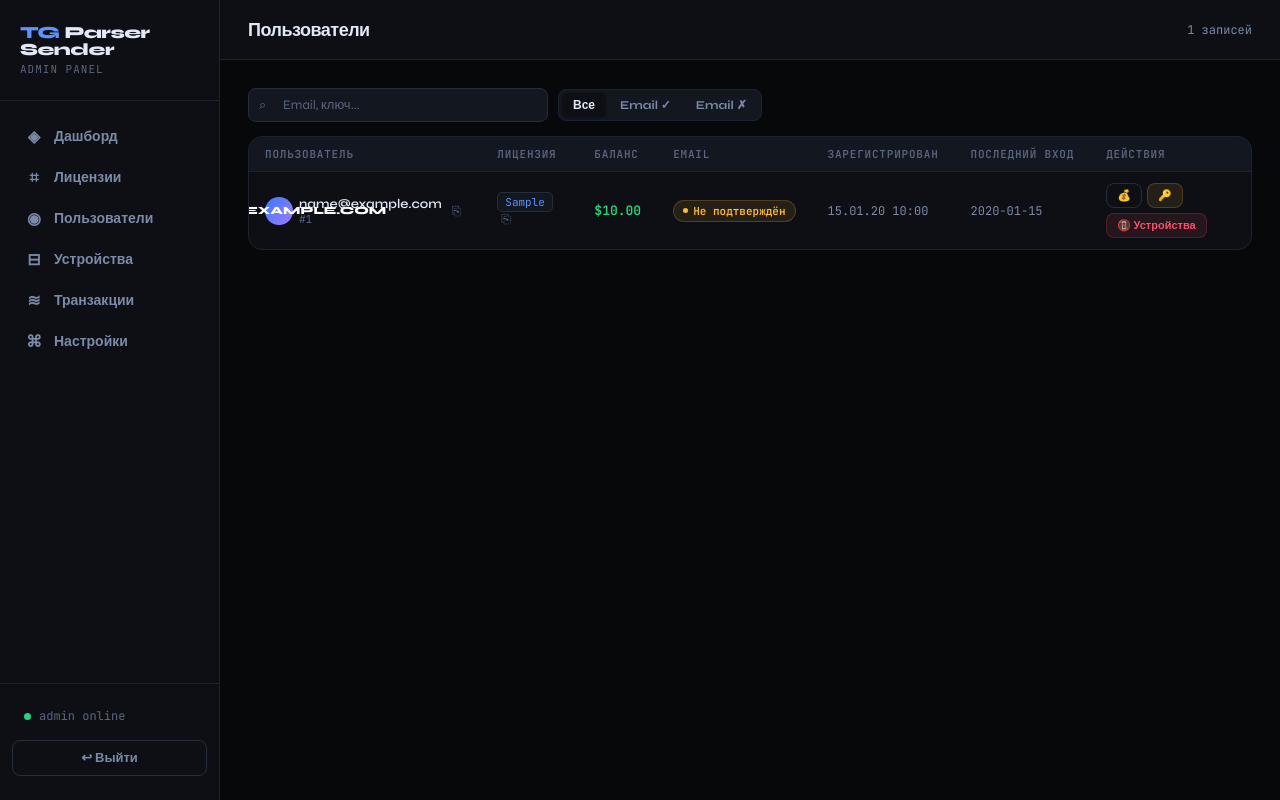
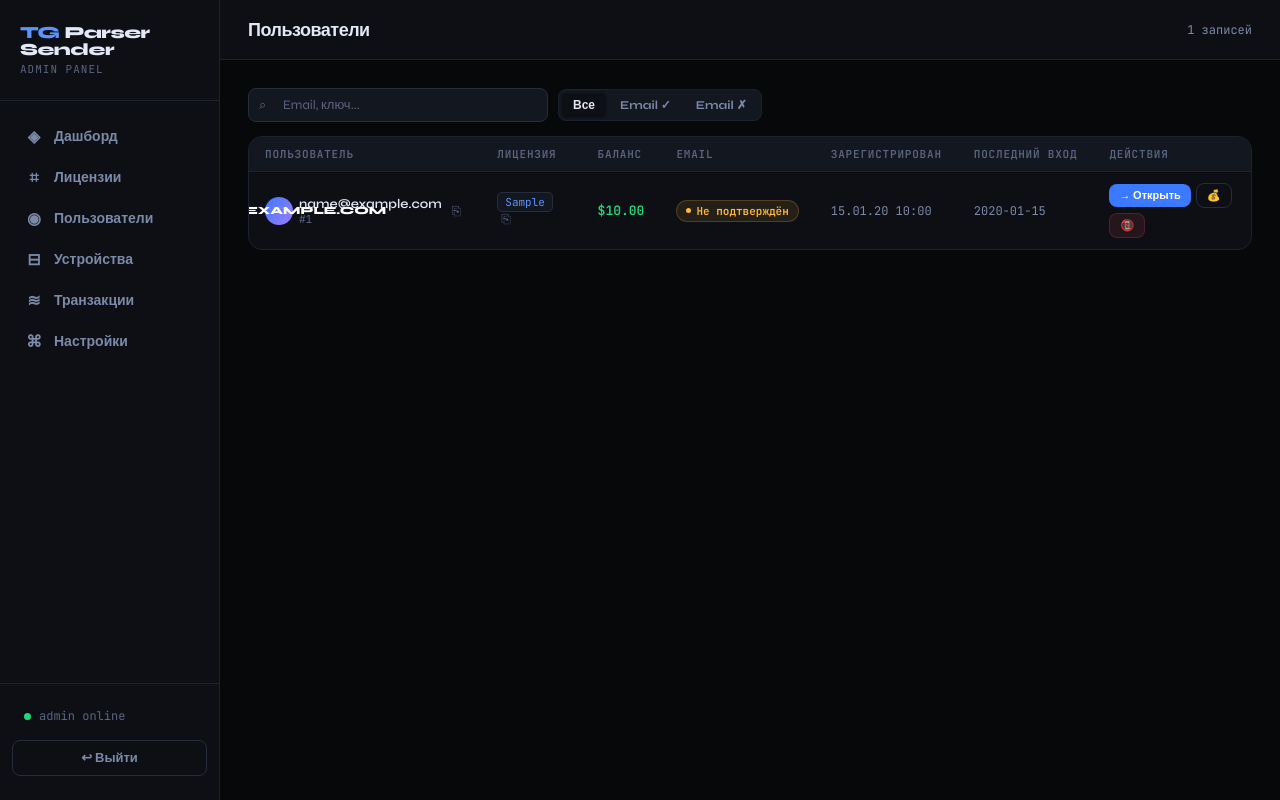
Before and after one commit to benuarbelluyan-sketch/license-check-server, a FastAPI app: template templates/admin_users.html in a window 1280 px wide. Run offline with FastAPI, Linux system fonts and the light colour scheme; the template is opened without the code that fills it: most values are stand-ins (such as "Sample title", 1, 10 or a date in 2020); parts of the project's set-up code (start-up, migrations or seed data) failed here and were passed over; some libraries are stand-ins or nearby versions.

Commit message:
admin_users.html

```diff
--- a/templates/admin_users.html
+++ b/templates/admin_users.html
@@ -191,9 +191,9 @@
             <td><span class="mono text-muted">{{ u.last_login.strftime('%d.%m.%y %H:%M') if u.last_login else '—' }}</span></td>
             <td>
               <div class="row-actions">
+                <a href="/admin/user/{{ u.id }}" class="btn btn-primary btn-sm">→ Открыть</a>
                 <button class="btn btn-ghost btn-sm" onclick="openBalance({{ u.id }}, '{{ u.email }}', {{ u.balance or 0 }})">💰</button>
-                <button class="btn btn-warn btn-sm" onclick="openResetPwd({{ u.id }}, '{{ u.email }}')">🔑</button>
-                <button class="btn btn-danger btn-sm" onclick="unlinkDevices({{ u.id }}, '{{ u.email }}')">📵 Устройства</button>
+                <button class="btn btn-danger btn-sm" onclick="unlinkDevices({{ u.id }}, '{{ u.email }}')">📵</button>
               </div>
             </td>
           </tr>
```
